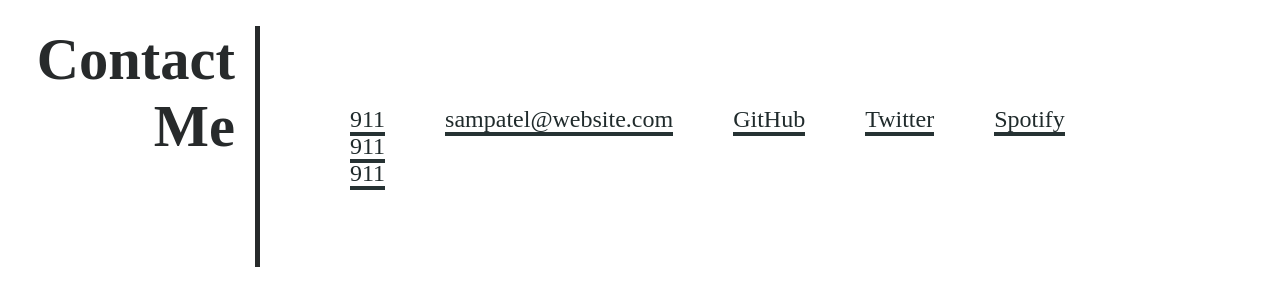
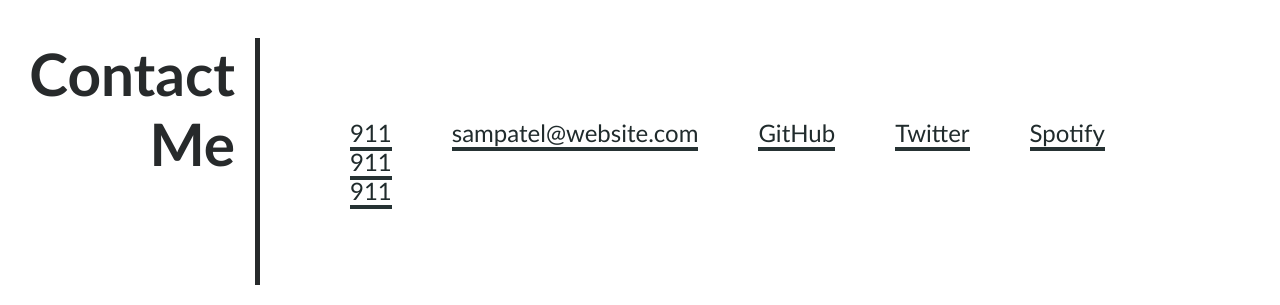
Before and after one commit to SamGTR/week-2-homework, a plain HTML site: page index.html in a window 1280 px wide. Shown: the part 1417-1722 px from the top of the page. Drawn offline with Linux system fonts and the light colour scheme.

Commit message:
Font family changed in CSS

```diff
--- a/assets/css/style.css
+++ b/assets/css/style.css
@@ -1,5 +1,6 @@
 *{
     margin: 0;
+    font-family: 'Trebuchet MS', sans-serif;
 }
 
 header {
@@ -40,11 +41,13 @@ header {
 .image{
       position: relative;
   }
+
 #wall{
     height: 200px;
     width: 100%;
     object-fit: cover;
 }
+
 .bottom-left {
     position: absolute;
     bottom: 15px;
@@ -53,6 +56,7 @@ header {
     background-color: #42d4df;
     color: rgb(39, 42, 43);
 }
+
 .first-row,
 .second-row,
 .third-row{
@@ -61,6 +65,7 @@ header {
       padding-bottom: 20px;
       margin-right: 60px;
 }
+
 #about-me,
 #work,
 #contact {
@@ -73,6 +78,7 @@ header {
     border-right: 5px solid  rgb(39, 42, 43);
     text-align: right;
 }
+
 .detail, .work-detail {
     flex: 80%;
     padding-top: 0;
@@ -80,18 +86,21 @@ header {
     background-color: #fff;
 
 }
+
 #wave-image {
     height: 500px;
     width: 100%;
     object-fit: cover;
     border: 10px solid #42d4df ;
 }
+
 .work-relative{
     position: relative;
     margin-bottom: 20px;
     display: flex;
 
 }
+
 .work-text{
     position: absolute;
     bottom: 40px;
@@ -100,10 +109,12 @@ header {
     color: rgb(39, 42, 43);
     padding: 15px;
 }
+
 .work-text h2{
     padding-bottom: 10px;
 
 }
+
 .led, .java {
     flex: 50%;
     position: relative;
@@ -121,11 +132,13 @@ header {
     padding: 15px;
 
 }
+
 .calculator-text h2,
 .run-text h2{
     padding-bottom: 10px;
 
 }
+
 #led-image,
 #java-image,
 #pastel-image,
@@ -136,9 +149,11 @@ header {
     border: 10px solid #42d4df ;
 
 }
+
 #java-image,#run-image{
     margin-left: 10px;
 }
+
 .detail ul {
     display: flex;
     justify-content: space-between;
@@ -146,11 +161,13 @@ header {
     font-size: 20px;
 
 }
+
 .detail a {
     color: #202b2c;
     text-decoration: none;
     border-bottom: 4px solid #263233 ;
 }
+
 .detail li {
     display: inline;
     font-size: larger;
```
Lines whose indentation alone changed are shown as unchanged.
